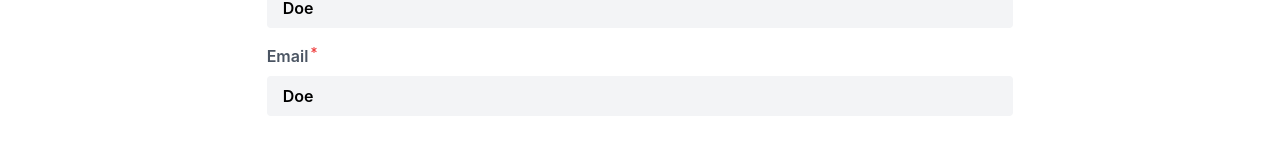
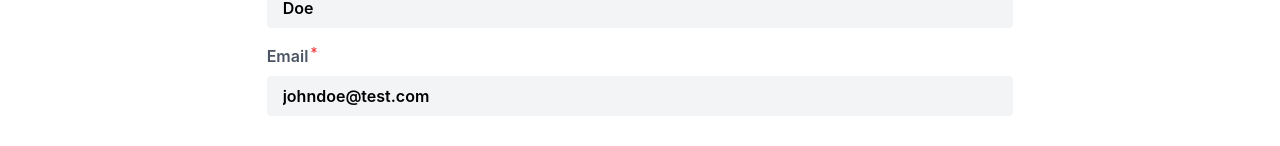
Before and after one commit to cantinbartel/CUM-CLIENT, a React (Create React App) app: page /profile in a window 1280 px wide. Both pictures are taken after a click on the button "Modifier". Shown: the part 357-503 px from the top of the page. Built offline with nearby package versions, Linux system fonts and the light colour scheme.

Commit message:
userEdit authContext

```diff
--- a/src/components/EditUser.tsx
+++ b/src/components/EditUser.tsx
@@ -1,9 +1,10 @@
-import { useState, useEffect, ChangeEvent } from 'react';
+import { useState, useEffect, useContext, ChangeEvent } from 'react';
 import Button from './Button';
 import { CgAsterisk } from 'react-icons/cg';
 // import { addTask } from '../services/task';
 import { User } from '../types/user';
 // import { getUsers } from '../services/user';
+import { AuthContext } from './AuthContext';
 
 
 type EditUserProps = {
@@ -13,27 +14,21 @@ type EditUserProps = {
     user: User | undefined
 };
 
-const EditUser = ({ refresh, setRefresh, close, user }: EditUserProps) => {
+const EditUser = ({ refresh, setRefresh, close }: EditUserProps) => {
+
+    const auth = useContext(AuthContext);
+    const { user } = auth || {}
     const [userInfo, setUserInfo] = useState<User | undefined>(user);
-    // const [completed, setCompleted] = useState<boolean>(task?.completed || false);
 
     const handleSubmit = (e: ChangeEvent<HTMLFormElement>) => {
         e.preventDefault();
+        auth?.setUser(userInfo)
         // if(!task) return;
         // updateTask({ title, description, user: task?.user, completed }, task._id)
         // .then(() => setRefresh(refresh+1));
         close();
     };
 
-
-//   const handleSubmit = (e: ChangeEvent<HTMLFormElement>) => {
-//     e.preventDefault();
-
-//     addTask({ title, description, user: usr ? usr._id : userId })
-//       .then(() => setRefresh(refresh+1));
-
-//     close();
-//   };
 
   return (
     <form onSubmit={handleSubmit}>
@@ -44,7 +39,7 @@ const EditUser = ({ refresh, setRefresh, close, user }: EditUserProps) => {
         className="w-full px-4 py-2 bg-gray-100 font-semibold mb-4  mt-2 rounded outline-none"
         id="name"
         type="text"
-        value={user?.name}
+        value={userInfo?.name}
         required
         onChange={(e: ChangeEvent<HTMLInputElement>) => setUserInfo({...userInfo, name: e.target.value})} />
       <label
@@ -54,7 +49,7 @@ const EditUser = ({ refresh, setRefresh, close, user }: EditUserProps) => {
         className="w-full px-4 py-2 bg-gray-100 font-semibold mb-4  mt-2 rounded outline-none"
         id="name"
         type="text"
-        value={user?.surname}
+        value={userInfo?.surname}
         required
         onChange={(e: ChangeEvent<HTMLInputElement>) => setUserInfo({...userInfo, surname: e.target.value})} />
       <label
@@ -64,7 +59,7 @@ const EditUser = ({ refresh, setRefresh, close, user }: EditUserProps) => {
         className="w-full px-4 py-2 bg-gray-100 font-semibold mb-4  mt-2 rounded outline-none"
         id="name"
         type="email"
-        value={user?.surname}
+        value={userInfo?.email}
         required
         onChange={(e: ChangeEvent<HTMLInputElement>) => setUserInfo({...userInfo, email: e.target.value})} />
       <Button className="mt-4">Modifier</Button>
```
